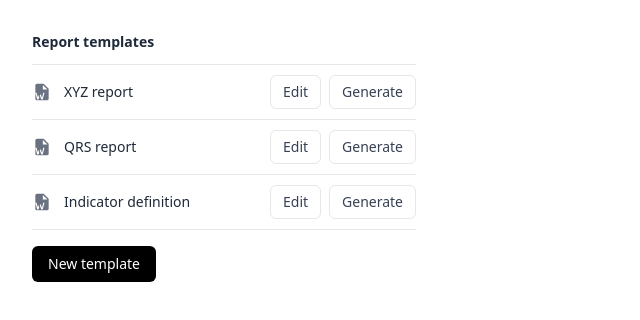
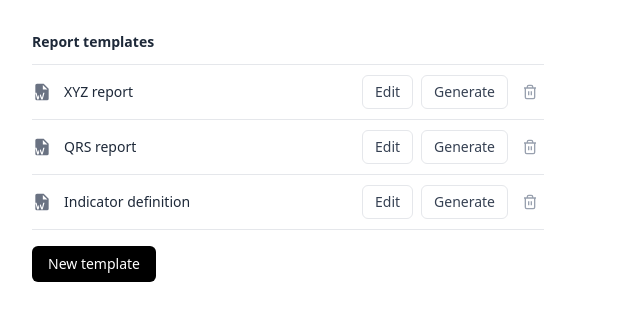
Before and after one commit to HerbCaudill/report-templates-prototype, a React (Vite) app: page / in a window 1280 px wide. Shown: the top 320 px of the page, without its empty margins (0-640 px from the left). Built offline with nearby package versions, Linux system fonts and the light colour scheme.

Commit message:
feat: add delete functionality for report templates and introduce TrashIcon component

```diff
--- a/src/App.tsx
+++ b/src/App.tsx
@@ -47,6 +47,12 @@ function App() {
     setGeneratingTemplate(template)
   }
 
+  const handleDelete = (template: ReportTemplate) => {
+    if (confirm(`Delete "${template.name}"?`)) {
+      setTemplates(templates.filter(t => t.id !== template.id))
+    }
+  }
+
   const handleGenerateReport = (options: {
     projectId: string
     reportingPeriodId: string
@@ -68,6 +74,7 @@ function App() {
           templates={templates}
           onEdit={handleEdit}
           onGenerate={handleGenerate}
+          onDelete={handleDelete}
           onNewTemplate={handleNewTemplate}
         />
       )}
--- a/src/EditTemplatePage.tsx
+++ b/src/EditTemplatePage.tsx
@@ -1,14 +1,7 @@
 import { useState } from 'react'
 import type { DataSource, ReportTemplate, TemplateDataSource, TemplateFile } from './types'
 import { dataSources } from './mockData'
-
-function WordIcon() {
-  return (
-    <svg className="size-5 text-gray-500" viewBox="0 0 24 24" fill="currentColor">
-      <path d="M6 2a2 2 0 0 0-2 2v16a2 2 0 0 0 2 2h12a2 2 0 0 0 2-2V8l-6-6H6zm7 1.5L18.5 9H13V3.5zM7 13l1.5 6 1.75-4.5L12 19l1.5-6h1.5l-2.25 8h-1.5L9.5 16.5 7.75 21h-1.5L4 13h1.5l1.25 5 1.75-5H10l1.5 5 1.25-5H14" />
-    </svg>
-  )
-}
+import { WordIcon, TrashIcon } from './icons'
 
 type EditTemplatePageProps = {
   template: ReportTemplate | null
@@ -128,10 +121,10 @@ export function EditTemplatePage({ template, onSave, onCancel }: EditTemplatePag
                   <td className="border-b border-gray-200 p-2">
                     <button
                       type="button"
-                      className="border-none bg-transparent p-1 text-lg text-gray-400 hover:text-gray-600"
+                      className="border-none bg-transparent p-1 text-gray-400 hover:text-gray-600"
                       onClick={() => handleRemoveDataSource(index)}
                     >
-                      ×
+                      <TrashIcon />
                     </button>
                   </td>
                 </tr>
--- a/src/ReportTemplatesList.tsx
+++ b/src/ReportTemplatesList.tsx
@@ -1,23 +1,23 @@
 import type { ReportTemplate } from './types'
+import { WordIcon, TrashIcon } from './icons'
 
 type ReportTemplatesListProps = {
   templates: ReportTemplate[]
   onEdit: (template: ReportTemplate) => void
   onGenerate: (template: ReportTemplate) => void
+  onDelete: (template: ReportTemplate) => void
   onNewTemplate: () => void
 }
 
-function WordIcon() {
+export function ReportTemplatesList({
+  templates,
+  onEdit,
+  onGenerate,
+  onDelete,
+  onNewTemplate,
+}: ReportTemplatesListProps) {
   return (
-    <svg className="size-5 text-gray-500" viewBox="0 0 24 24" fill="currentColor">
-      <path d="M6 2a2 2 0 0 0-2 2v16a2 2 0 0 0 2 2h12a2 2 0 0 0 2-2V8l-6-6H6zm7 1.5L18.5 9H13V3.5zM7 13l1.5 6 1.75-4.5L12 19l1.5-6h1.5l-2.25 8h-1.5L9.5 16.5 7.75 21h-1.5L4 13h1.5l1.25 5 1.75-5H10l1.5 5 1.25-5H14" />
-    </svg>
-  )
-}
-
-export function ReportTemplatesList({ templates, onEdit, onGenerate, onNewTemplate }: ReportTemplatesListProps) {
-  return (
-    <div className="w-96">
+    <div className="w-[32rem]">
       <h2 className="text-sm font-semibold text-gray-800 mb-3">Report templates</h2>
       <div className="flex flex-col divide-y divide-gray-200 border-y border-gray-200 mb-4">
         {templates.map(template => (
@@ -39,6 +39,13 @@ export function ReportTemplatesList({ templates, onEdit, onGenerate, onNewTempla
               >
                 Generate
               </button>
+              <button
+                type="button"
+                className="p-1.5 text-gray-400 hover:text-gray-600"
+                onClick={() => onDelete(template)}
+              >
+                <TrashIcon />
+              </button>
             </div>
           </div>
         ))}
--- /dev/null
+++ b/src/icons.tsx
@@ -0,0 +1,15 @@
+export function WordIcon() {
+  return (
+    <svg className="size-5 text-gray-500" viewBox="0 0 24 24" fill="currentColor">
+      <path d="M6 2a2 2 0 0 0-2 2v16a2 2 0 0 0 2 2h12a2 2 0 0 0 2-2V8l-6-6H6zm7 1.5L18.5 9H13V3.5zM7 13l1.5 6 1.75-4.5L12 19l1.5-6h1.5l-2.25 8h-1.5L9.5 16.5 7.75 21h-1.5L4 13h1.5l1.25 5 1.75-5H10l1.5 5 1.25-5H14" />
+    </svg>
+  )
+}
+
+export function TrashIcon() {
+  return (
+    <svg className="size-4" viewBox="0 0 24 24" fill="none" stroke="currentColor" strokeWidth="2">
+      <path d="M3 6h18M8 6V4a2 2 0 012-2h4a2 2 0 012 2v2m3 0v14a2 2 0 01-2 2H7a2 2 0 01-2-2V6h14zM10 11v6M14 11v6" />
+    </svg>
+  )
+}
```
